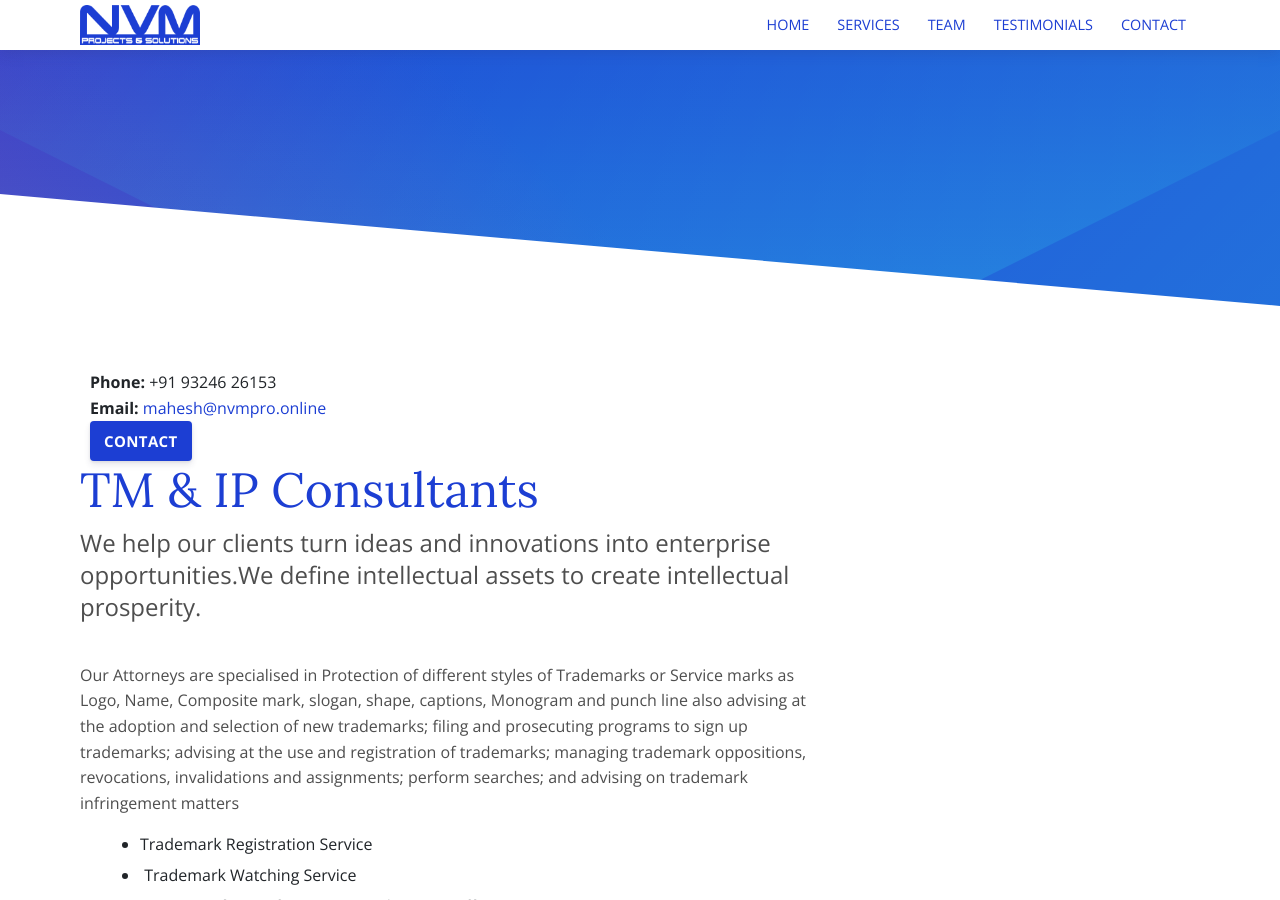
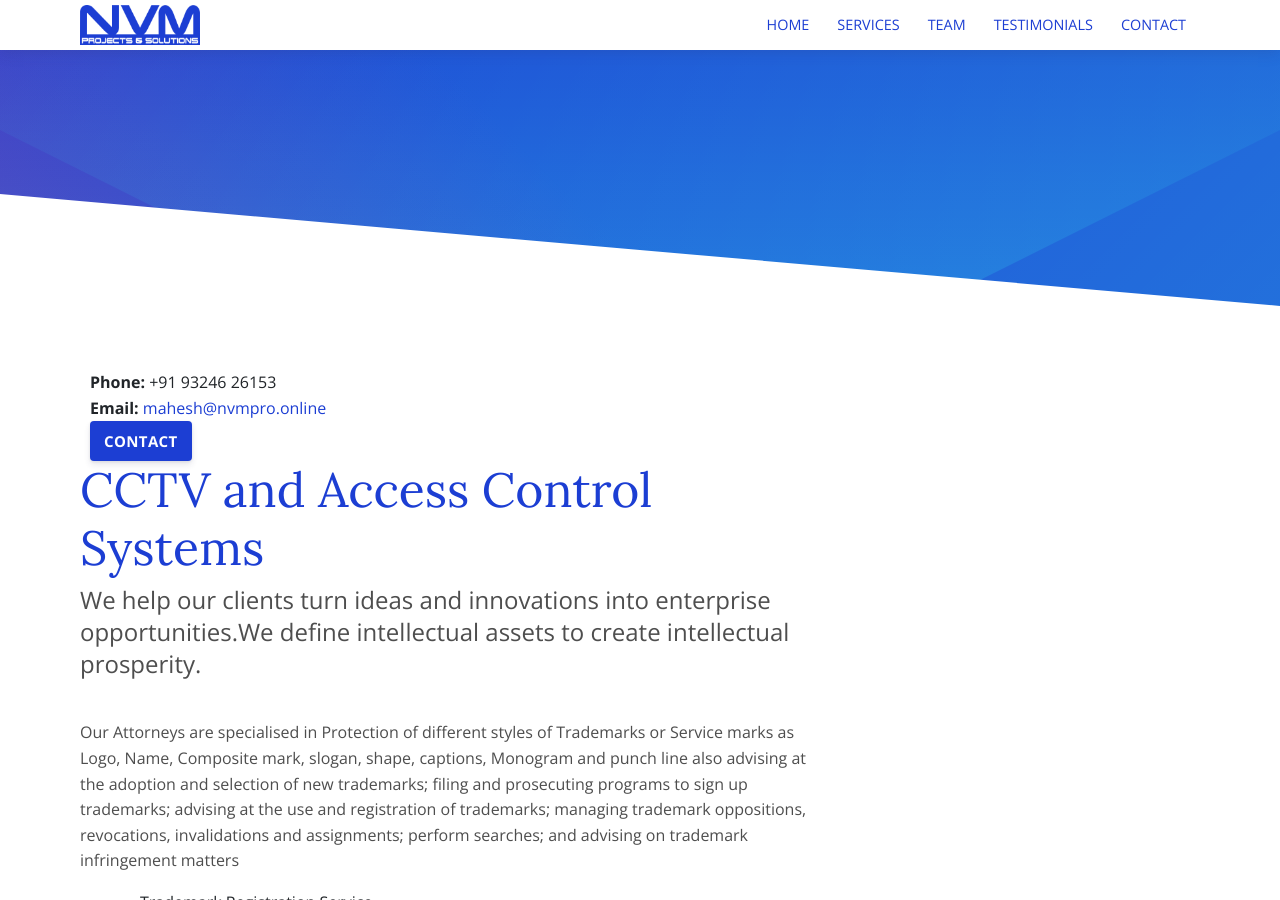
Before and after one commit to nvmpro/NVM, a Jekyll site: the page built from _services/cctv-and-access-control.md, in a window 1280 px wide and 900 px high. Built offline with Jekyll 4.4.1, drawn with Linux system fonts in a browser that asks for light colours.

Commit message:
Updated '_services/cctv-and-access-control.md' via CloudCannon

```diff
--- a/_services/cctv-and-access-control.md
+++ b/_services/cctv-and-access-control.md
@@ -1,5 +1,5 @@
 ---
-title: TM & IP Consultants
+title: CCTV and Access Control Systems
 image: /services/default.png
 keywords: Trademark,Patent,IP consultant,registration
 ---
@@ -9,7 +9,7 @@ We help our clients turn ideas and innovations into enterprise opportunities.We
 Our Attorneys are specialised in Protection of different styles of Trademarks or Service marks as Logo, Name, Composite mark, slogan, shape, captions, Monogram and punch line also advising at the adoption and selection of new trademarks; filing and prosecuting programs to sign up trademarks; advising at the use and registration of trademarks; managing trademark oppositions, revocations, invalidations and assignments; perform searches; and advising on trademark infringement matters
 
 * Trademark Registration Service
-* &nbsp;Trademark Watching Service
+* Trademark Watching Service
 * Protecting from Infringement and passing off
 
 Safety of an invention of a new product or a new manner that involves technological advancement and has financial significance, which makes that new product or process non-obvious to someone who is skilled in the era to which the product or system belongs. Also, advising filing and prosecuting applications to check in Patents; advising on the use and registration of Patents; managing Patent oppositions, revocations, invalidation, and assignments; carry out searches; and advising on
```
